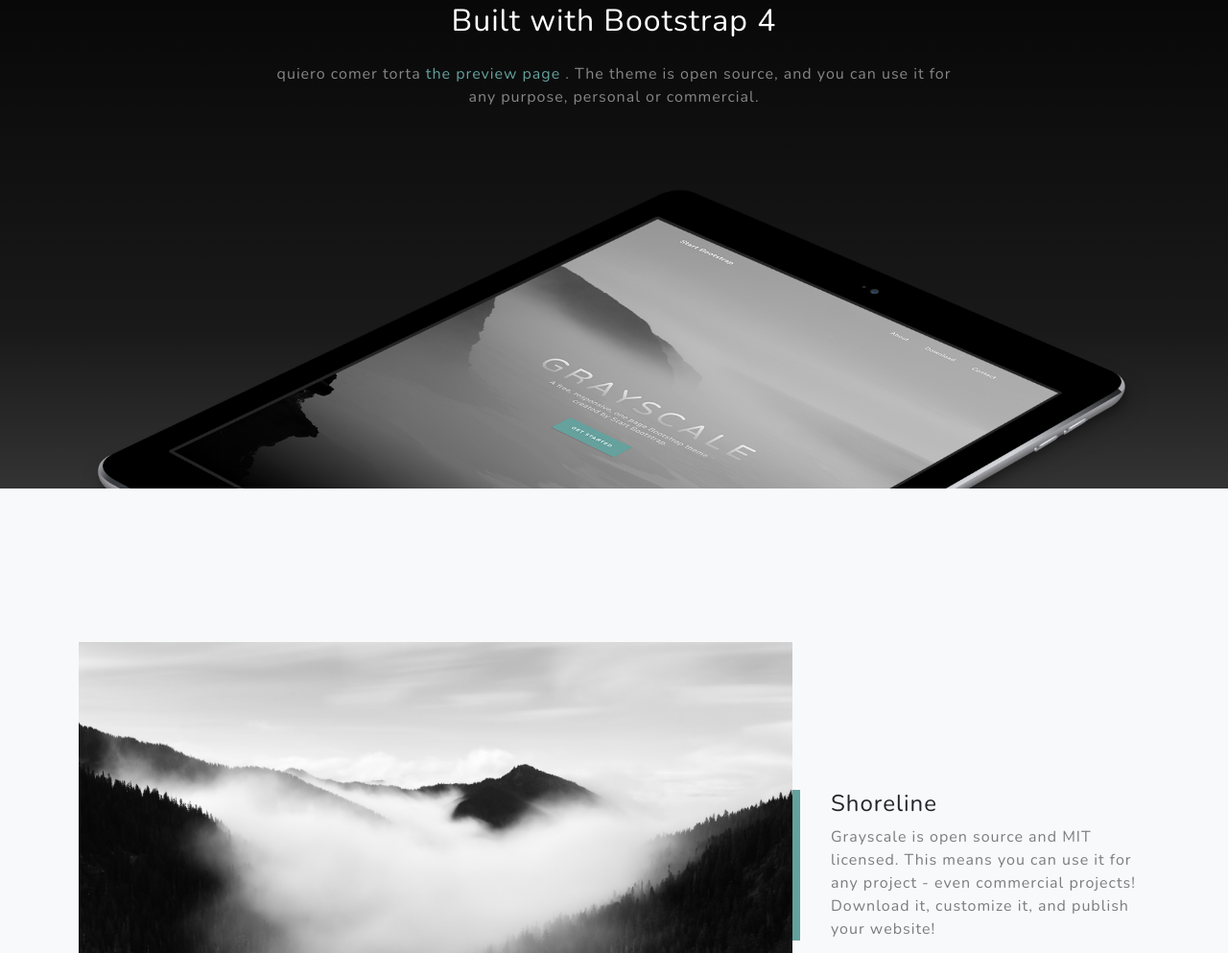
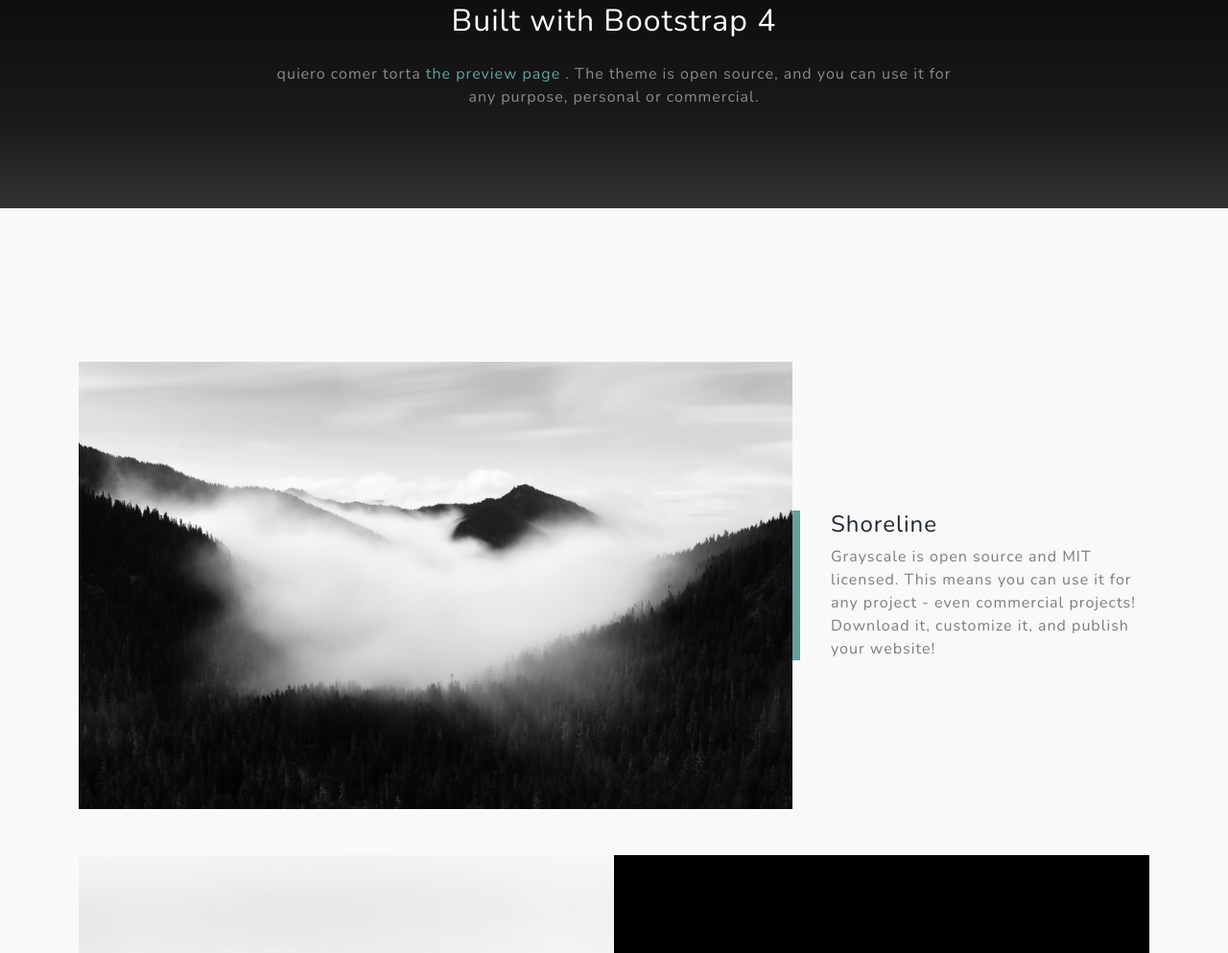
Before and after one commit to nicpas83/novia_virtual, a plain HTML site: page index.html in a window 1280 px wide. Shown: the part 957-1950 px from the top of the page at 96% size. Drawn offline with nearby package versions, Linux system fonts and the light colour scheme.

Commit message:
Update index.html

```diff
--- a/index.html
+++ b/index.html
@@ -58,7 +58,7 @@
                         </p>
                     </div>
                 </div>
-                <img class="img-fluid" src="assets/img/ipad.png" alt="" />
+                <img class="img-fluid" src="assets/img/" alt="" />
             </div>
         </section>
         <!-- Projects-->
```
